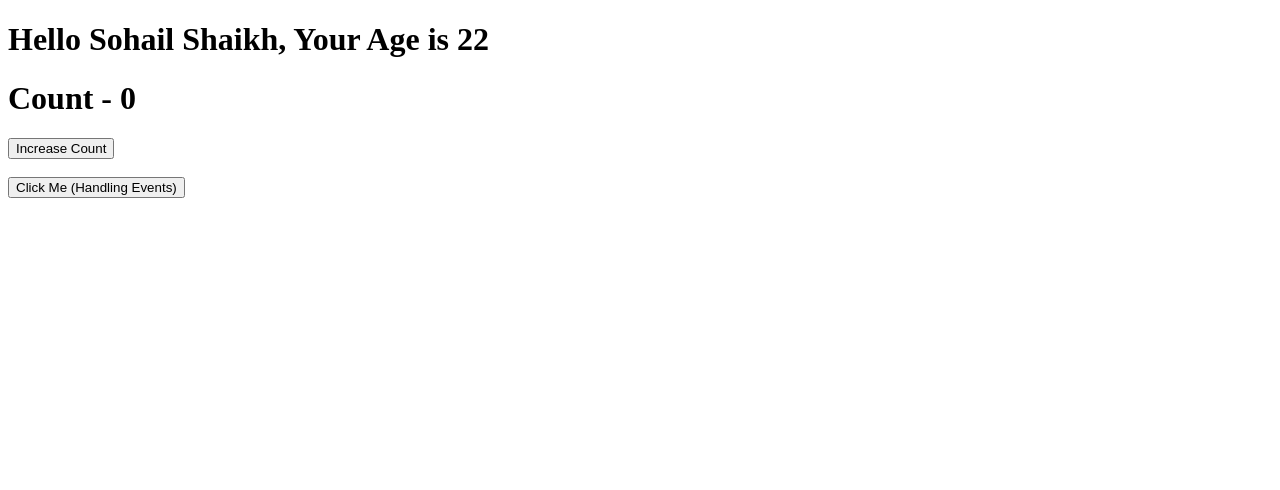
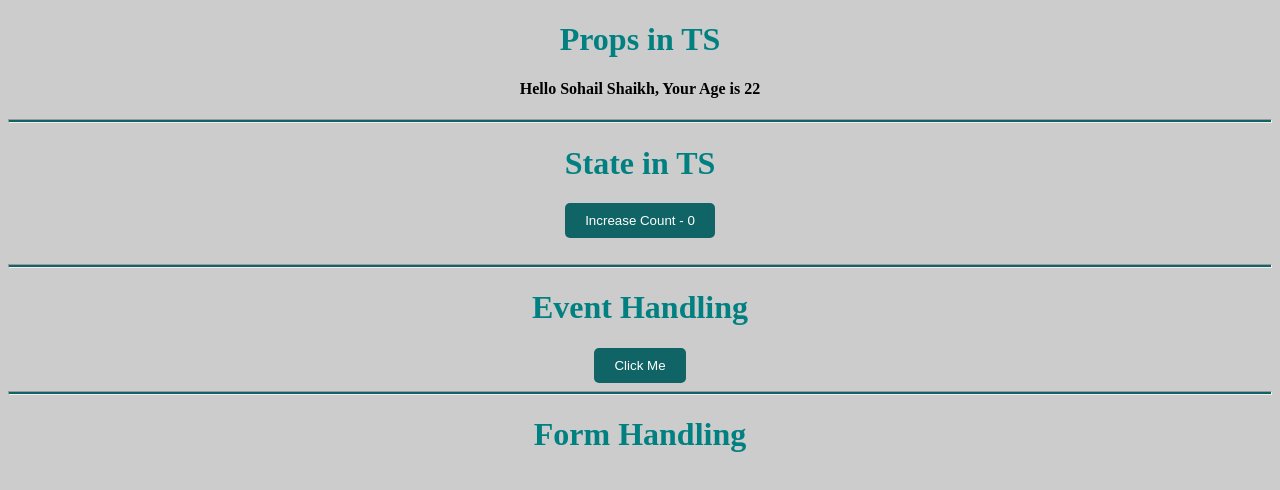
Before and after one commit to sohail019/Complete-TypeScript, a React (Vite) app in the folder 07_TypeScript_with_React/: page / in a window 1280 px wide. Shown: the top 490 px of the page. Built offline with nearby package versions, Linux system fonts and the light colour scheme.

Commit message:
Structured and Styled

```diff
--- a/07_TypeScript_with_React/src/App.tsx
+++ b/07_TypeScript_with_React/src/App.tsx
@@ -1,4 +1,5 @@
-import { HandlingEvents } from "./components/TS/HandlingEvents"
+import { FormHandling } from "./components/TS/Events/FormHandling"
+import { HandlingEvents } from "./components/TS/Events/HandlingEvents"
 import { Greeting } from "./components/TS/Props"
 import { State } from "./components/TS/State"
 
@@ -7,8 +8,12 @@ export const App = () => {
     <>
     {/* <Greeting name="Sohail " /> */}
     <Greeting name="Sohail Shaikh" age={22} />
+    <hr />
     <State /> <br /> <br />
+    <hr />
     <HandlingEvents />
+    <hr />
+    <FormHandling />
     </>
   )
 }
--- /dev/null
+++ b/07_TypeScript_with_React/src/components/TS/Events/FormHandling.tsx
@@ -0,0 +1,7 @@
+export const FormHandling: React.FC = () => {
+  return (
+  <div>
+    <h1>Form Handling</h1>
+  </div>
+  );
+};
--- a/07_TypeScript_with_React/src/components/TS/HandlingEvents.tsx
+++ b/07_TypeScript_with_React/src/components/TS/Events/HandlingEvents.tsx
@@ -9,8 +9,9 @@ export const HandlingEvents: React.FC = () => {
 
   return (
     <>
+    <h1>Event Handling</h1>
       <button onClick={handleClick}>{
-        text ? "Button Clicked" : "Click Me (Handling Events)"
+        text ? "Button Clicked" : "Click Me"
       }</button>
     </>
   );
--- a/07_TypeScript_with_React/src/components/TS/Props.tsx
+++ b/07_TypeScript_with_React/src/components/TS/Props.tsx
@@ -12,7 +12,8 @@ export const Greeting: React.FC<GreetingProps> = ({name, age}) => {
 
   return (
     <div>
-      <h1>Hello {name}, Your Age is {age}</h1>
+      <h1>Props in TS</h1>
+      <h4>Hello {name}, Your Age is {age}</h4>
     </div>
   )
 }
--- a/07_TypeScript_with_React/src/components/TS/State.tsx
+++ b/07_TypeScript_with_React/src/components/TS/State.tsx
@@ -6,8 +6,8 @@ export const State: React.FC = () => {
     const [count, setCount] = useState<number>(0)
   return (
     <>
-        <h1>Count - {count}</h1>
-        <button onClick={() => setCount((prev) => prev + 1)}>Increase Count</button>
+        <h1>State in TS</h1>
+        <button onClick={() => setCount((prev) => prev + 1)}>Increase Count - {count}</button>
     </>
   )
 }
--- a/07_TypeScript_with_React/src/index.css
+++ b/07_TypeScript_with_React/src/index.css
@@ -0,0 +1,25 @@
+body{
+    background-color: #ccc
+}
+
+div#root{
+    text-align: center;
+}
+
+h1{
+    color: teal;
+}
+
+hr{
+    height: 2px;
+    background-color: #116466;
+}
+
+button{
+    background-color: #116466;
+    color: white;
+    border: none;
+    padding: 10px 20px;
+    border-radius: 5px;
+    cursor: pointer;
+}
```
